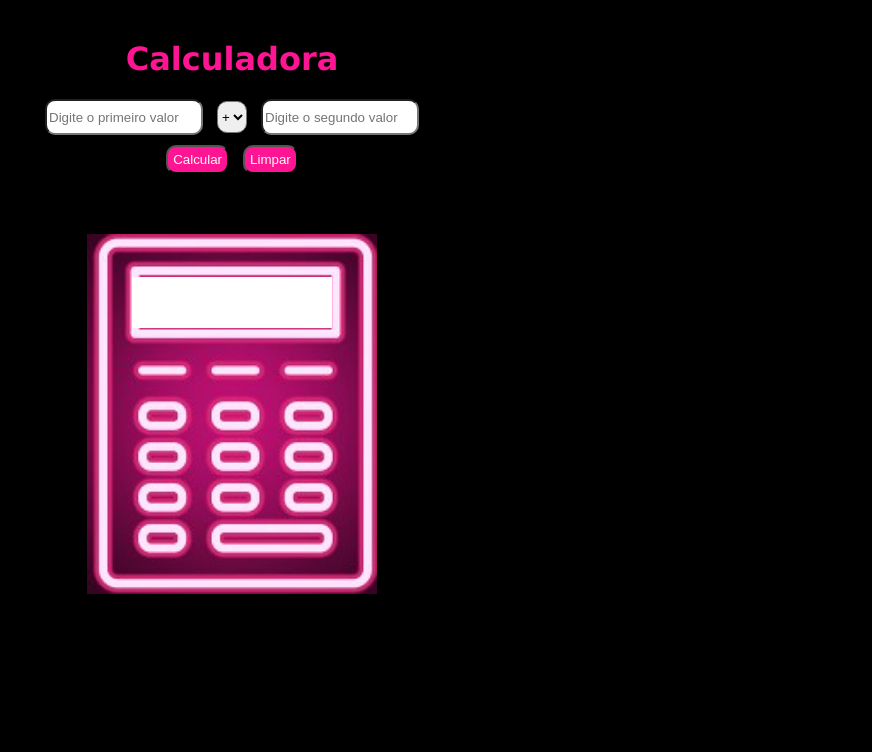
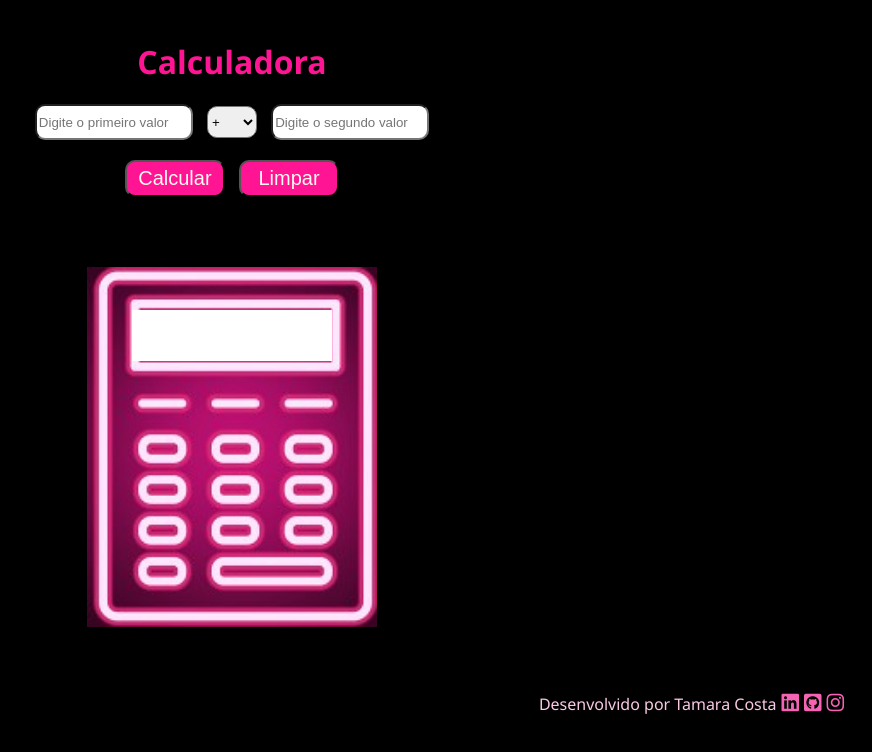
Before and after one commit to tamaracosta/calculadora, a plain HTML site: page index.html in a window 1280 px wide. Shown: the whole page, without its empty margins (408-1280 px from the left). Drawn offline with Linux system fonts and the light colour scheme.

Commit message:
Identação e ajustes finais

```diff
--- a/index.html
+++ b/index.html
@@ -6,6 +6,7 @@
     <meta http-equiv="X-UA-Compatible" content="IE=edge">
     <meta name="viewport" content="width=device-width, initial-scale=1.0">
     <link rel="stylesheet" href="style.css">
+    <link rel="stylesheet" href="https://cdnjs.cloudflare.com/ajax/libs/font-awesome/5.11.2/css/all.css">
     <title>Calculadora</title>
 </head>
 
@@ -16,10 +17,10 @@
         <input id="primeiro-valor" type="number" placeholder="Digite o primeiro valor">
 
         <select name="operador" id="operador">
-            <option value="+">+</option>
-            <option value="-">-</option>
-            <option value="x">x</option>
-            <option value="/">/</option>
+            <option class="operadores" value="+">+</option>
+            <option class="operadores" value="-">-</option>
+            <option class="operadores" value="x">x</option>
+            <option class="operadores" value="/">/</option>
 
         </select>
 
@@ -39,6 +40,18 @@
         <div id="mostra-numero"></div>
     </div>
 
+    <footer>
+        <div id="footer">
+            <p id="desenvolvido">Desenvolvido por Tamara Costa</p>
+            <a href="https://www.linkedin.com/in/tamaradscosta/" target="_blank"><i id="linkedin"
+                    class="fab fa-linkedin"></i></a>
+            <a href="https://github.com/tamaracosta" target="_blank"><i id="github"
+                    class="fab fa-github-square"></i></a>
+            <a href="https://www.instagram.com/programadora_do_futuro/" target="_blank"><i id="instagram"
+                    class="fab fa-instagram"></i></a>
+        </div>
+    </footer>
+
     <script src="main.js"></script>
 </body>
 
--- a/style.css
+++ b/style.css
@@ -1,12 +1,12 @@
 body {
     background-color: rgb(0, 0, 0);
+    font-family:'Segoe UI', Tahoma, Geneva, Verdana, sans-serif;
 }
 
 h1 {
     text-align: center;
     color: deeppink;
     margin-top: 40px;
-    font-family: 'Lucida Sans', 'Lucida Sans Regular', 'Lucida Grande', 'Lucida Sans Unicode', Geneva, Verdana, sans-serif
 }
 
 .fazer-calculo {
@@ -26,7 +26,9 @@ button {
     cursor: pointer;
     padding: 5px;
     border-radius: 10px;
-    margin: 10px 5px;
+    margin: 20px 5px;
+    width: 100px;
+    font-size: 20px;
 }
 
  button:hover {
@@ -34,10 +36,14 @@ button {
     color: deeppink;
 }
 
-
 select {
     height: 32px;
+    width: 50px;
     border-radius: 10px;
+}
+
+option {
+   font-size: 20px;
 }
 
 #calculadora {
@@ -60,3 +66,24 @@ select {
     text-align: center;
     font-size: 20px;
 }
+
+#desenvolvido {
+    color:rgb(250, 202, 228);
+}
+
+#linkedin, #github, #instagram {
+    font-size: 20px;
+    color:rgb(245, 99, 179);
+    margin-left: 5px;
+}
+
+#linkedin:hover, #github:hover, #instagram:hover {
+    color:rgb(216, 216, 216);
+}
+
+#footer {
+    display: flex;
+    justify-content: flex-end;
+    align-items: baseline;
+    margin: 0 20px 20px 0;
+}
```
Also changed, not shown: main.js (indentation only), 1 other file.
